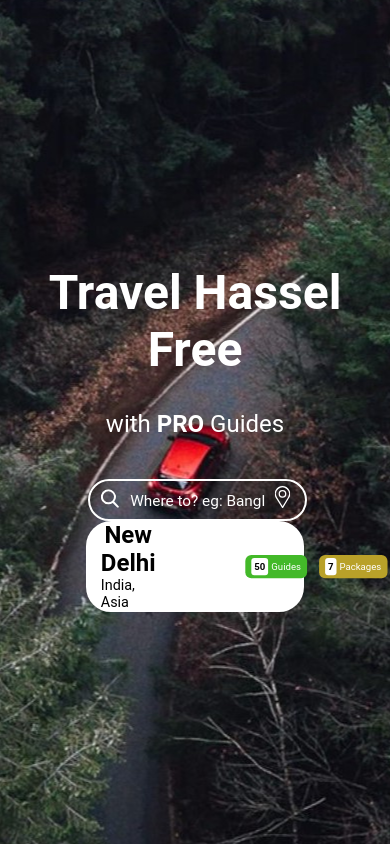
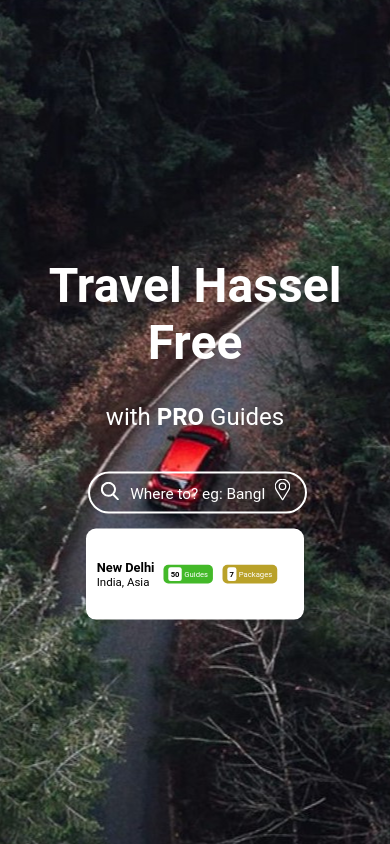
Before and after one commit to pranavmodx/InOut6.0, a React (Create React App) app in the folder frontend/: page / in a window 390 px wide. Built offline with nearby package versions, Linux system fonts and the light colour scheme.

Commit message:
Made Responsive

```diff
--- a/frontend/src/App.css
+++ b/frontend/src/App.css
@@ -57,7 +57,7 @@
 .searchResults{
   width: 70%;
   border-radius: 25px;
-  margin: 0 auto 0 auto;
+  margin: 15px auto 0 auto;
   background-color: white;
   color: black;
 }
@@ -78,6 +78,7 @@
 .CityResult{
   float: left;
   margin: auto 0 auto 15px;
+  white-space: nowrap;
 }
 .CityResult p{
   font-size: 0.9em;
@@ -124,9 +125,29 @@
     font-weight: normal;
 
   }
+  .result{
+    transform: scale(0.8);
+  }
   .BasicResult{
-    transform: scale(0.6);
+    transform: scale(0.6) translateX(-60%);
     padding-left: 0;
+    margin-left: 0;
+  }
+  .searchResults{
+    border-radius: 10px;
+  }
+  .searchResults h2{
+    color: black;
+    margin: 0px;
+    padding: 0px;
+    font-size: 1em;
+
+  }
+  .CityResult{
+    white-space: nowrap;
+    transform: translateX(-40%);
+
   }
 
+
 }
```
